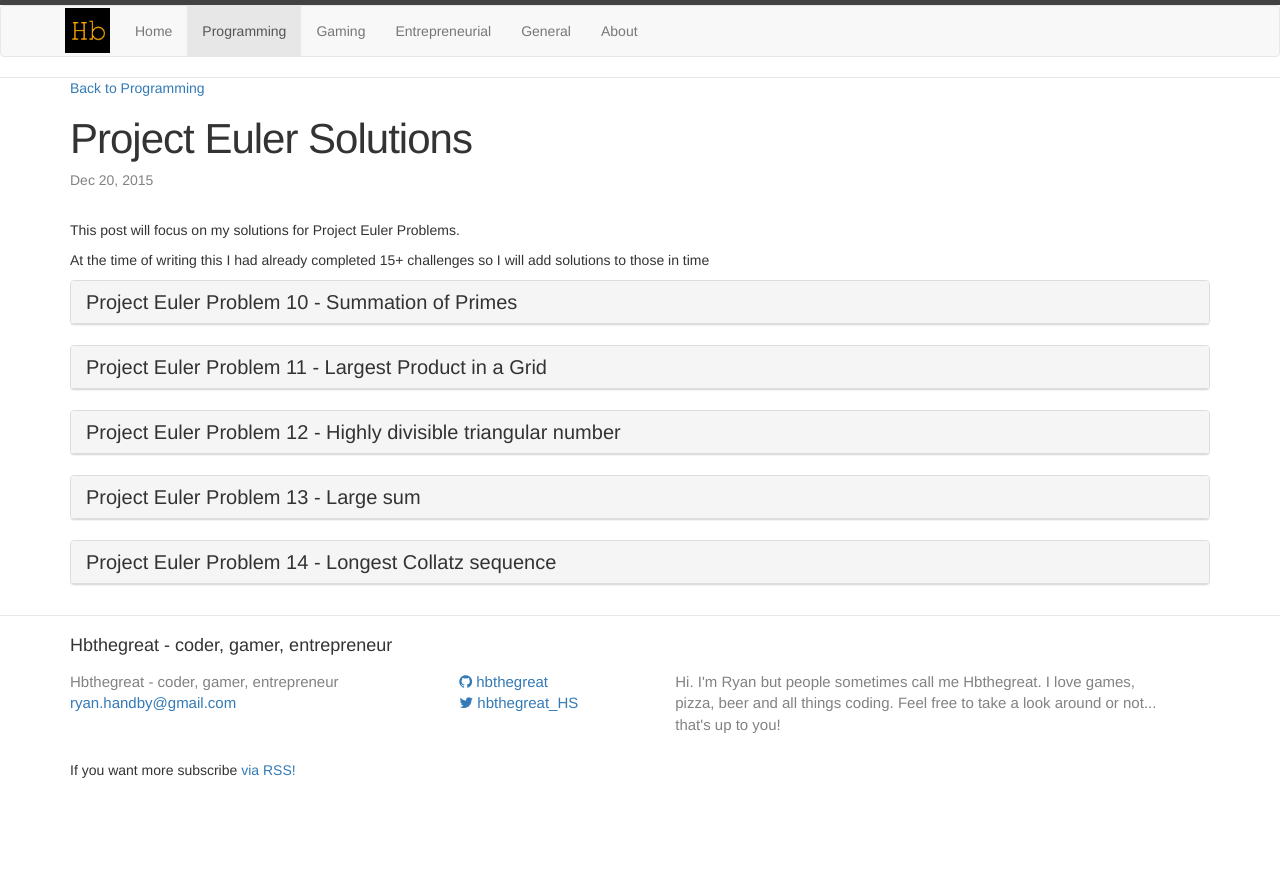
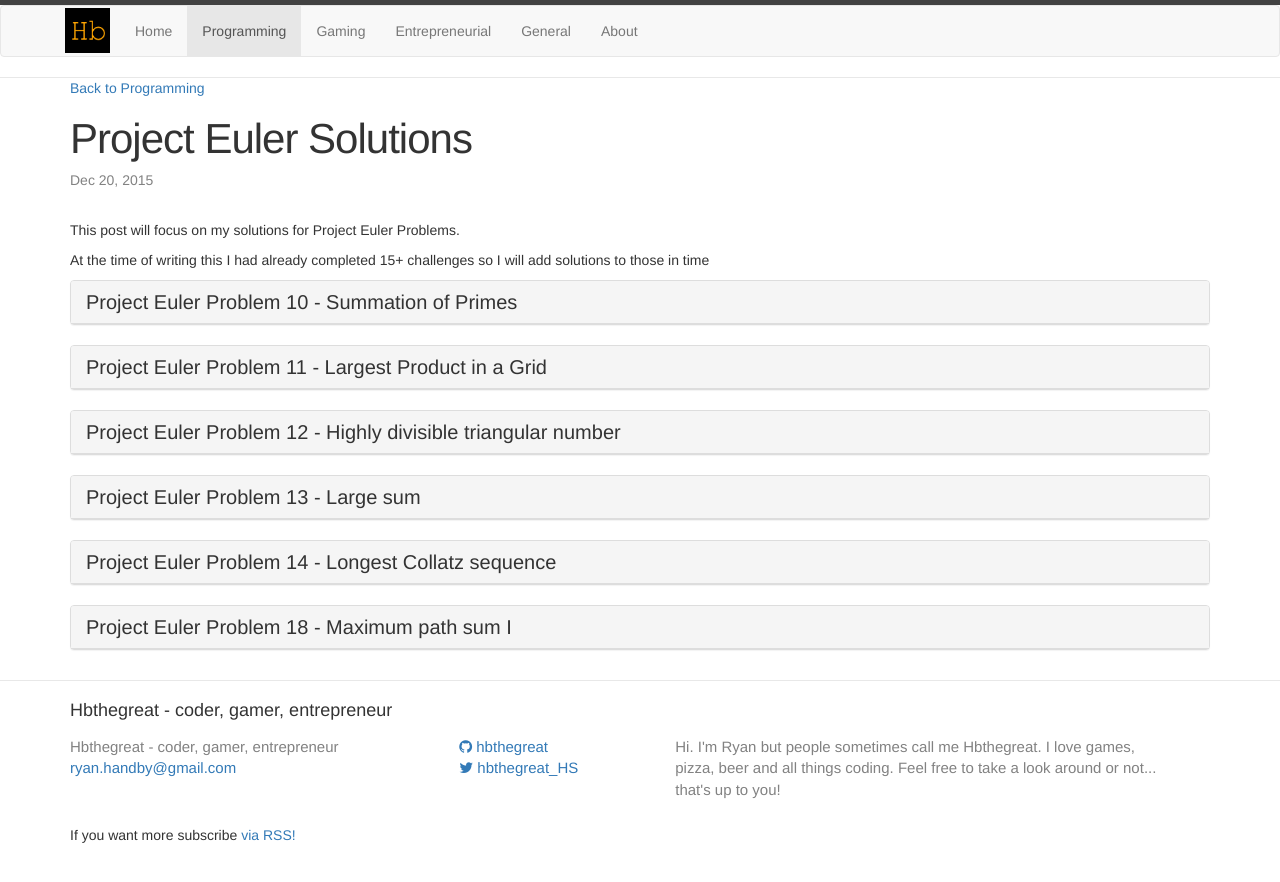
Before and after one commit to hbthegreat/hbthegreat.github.io, a Jekyll site: the page built from _posts/programming/2015-12-20-project-euler-solutions.md, in a window 1280 px wide. Shown: the top 882 px of the page. Built offline with Jekyll 4.4.1, drawn with Linux system fonts in a browser that asks for light colours; nearby versions of some CDN libraries; some of the changed lines change nothing that is shown.

Commit message:
project euler 18

```diff
--- a/_posts/programming/2015-12-20-project-euler-solutions.md
+++ b/_posts/programming/2015-12-20-project-euler-solutions.md
@@ -533,7 +533,96 @@ for(var i = 2; i < 1000000; i++)
 
 console.log("The longest chain with a number starting under 1 million is: "+loc+ " that chain belongs to the number: "+clcc);
 {% endhighlight %}
+      <p>After running this seemingly inefficient algorithm I got "The longest chain with a number starting under 1 million is: 524 that chain belongs to the number: 837799". So our answer is 837799.</p>
       </div>
     </div>
   </div>
 </div>
+<div class="panel panel-default">
+  <div class="panel-heading" role="tab" id="headingSix">
+    <h4 class="panel-title">
+      <a role="button" data-toggle="collapse" href="#collapseSix" aria-expanded="false" aria-controls="collapseSix">
+        Project Euler Problem 18 - Maximum path sum I
+      </a>
+    </h4>
+  </div>
+  <div id="collapseSix" class="panel-collapse collapse" role="tabpanel" aria-labelledby="headingSix">
+    <div class="panel-body">
+      <div class="problem-description">
+        <p>By starting at the top of the triangle below and moving to adjacent numbers on the row below, the maximum total from top to bottom is 23.</p>
+        <p class="text-center"><span style="color:#ff0000;"><b>3</b></span><br><span style="color:#ff0000;"><b>7</b></span> 4<br>
+        2 <span style="color:#ff0000;"><b>4</b></span> 6<br>
+        8 5 <span style="color:#ff0000;"><b>9</b></span> 3</p>
+        <p>That is, 3 + 7 + 4 + 9 = 23.</p>
+        <p>Find the maximum total from top to bottom of the triangle below:</p>
+        <p class="text-center">75<br>
+        95 64<br>
+        17 47 82<br>
+        18 35 87 10<br>
+        20 04 82 47 65<br>
+        19 01 23 75 03 34<br>
+        88 02 77 73 07 63 67<br>
+        99 65 04 28 06 16 70 92<br>
+        41 41 26 56 83 40 80 70 33<br>
+        41 48 72 33 47 32 37 16 94 29<br>
+        53 71 44 65 25 43 91 52 97 51 14<br>
+        70 11 33 28 77 73 17 78 39 68 17 57<br>
+        91 71 52 38 17 14 91 43 58 50 27 29 48<br>
+        63 66 04 68 89 53 67 30 73 16 69 87 40 31<br>
+        04 62 98 27 23 09 70 98 73 93 38 53 60 04 23</p>
+        <p class="note"><b>NOTE:</b> As there are only 16384 routes, it is possible to solve this problem by trying every route. However, <b>Problem 67</b>, is the same challenge with a triangle containing one-hundred rows; it cannot be solved by brute force, and requires a clever method! ;o)</p>
+      </div>
+      <div class="solution">
+        <p>The first thing I notice about this challenge is that it should be easily brute-forceable but for the sake of having code ready for Problem 67 I will not be brute forcing this challenge.</p>
+        <p>We will start by putting the given triangle into a usable array.</p>
+{% highlight js %}
+var pyramid = [
+        [75],
+        [95,64],
+        [17,47,82],
+        [18,35,87,10],
+        [20,04,82,47,65],
+        [19,01,23,75,03,34],
+        [88,02,77,73,07,63,67],
+        [99,65,04,28,06,16,70,92],
+        [41,41,26,56,83,40,80,70,33],
+        [41,48,72,33,47,32,37,16,94,29],
+        [53,71,44,65,25,43,91,52,97,51,14],
+        [70,11,33,28,77,73,17,78,39,68,17,57],
+        [91,71,52,38,17,14,91,43,58,50,27,29,48],
+        [63,66,04,68,89,53,67,30,73,16,69,87,40,31],
+        [04,62,98,27,23,09,70,98,73,93,38,53,60,04,23]
+];
+{% endhighlight %}
+      <p>Now that our pyramid is properly created in code we can begin to find the best path through the pyramid to get the highest sum!</p>
+{% highlight js %}
+var maxSum = 0;
+for(var i = 0; i < 1000; i++)
+{
+  var sum = 0;
+  var lastIndex = 0;
+  for(var level in pyramid)
+  {
+    if(level == 0)
+    {
+        sum = 75;
+        lastIndex = 0;
+    }
+    else
+    {
+        var options = pyramid[level];
+        var total = options[lastIndex] + options[lastIndex + 1];
+        var choice = Math.random() * total;
+        lastIndex = (choice <= options[lastIndex] ? lastIndex : lastIndex + 1);
+        sum += options[lastIndex];
+    }
+  }
+  maxSum = Math.max(maxSum, sum);
+}
+console.log("The maximum path available through the pyramid is: "+ maxSum);
+{% endhighlight %}
+      <p>After running this algorithm we can find that the maximum path through the pyramid is 1074.</p>
+      </div>
+    </div>
+  </div>
+</div>
```
